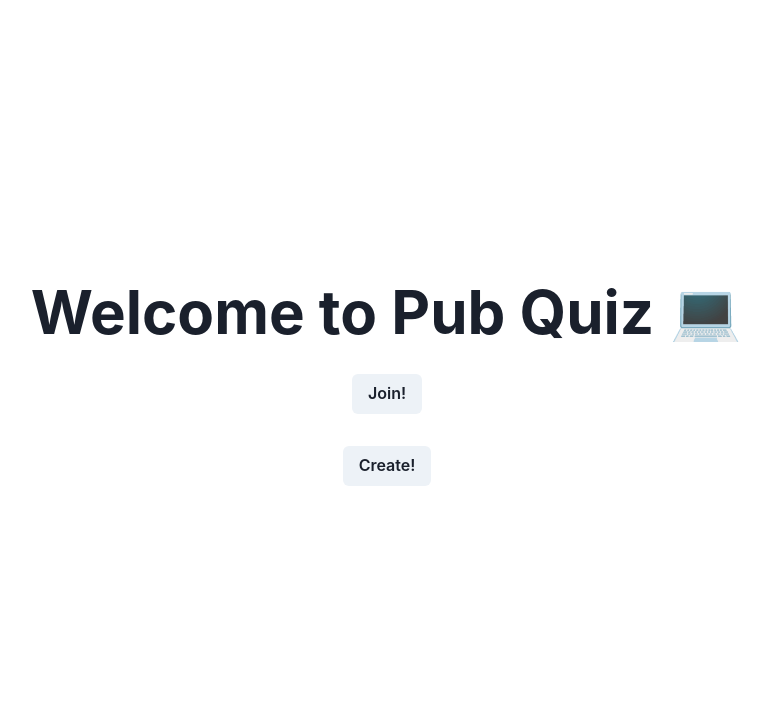
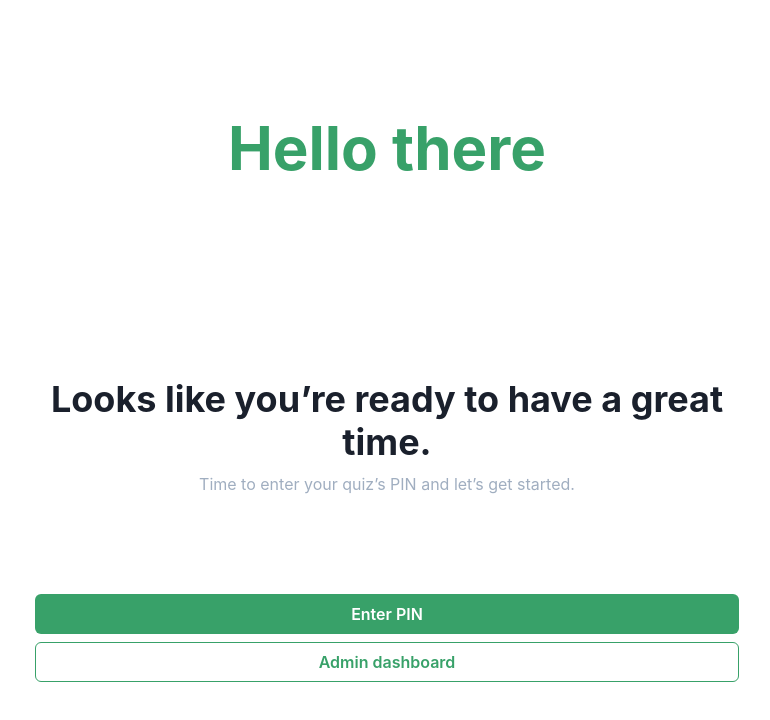
Before and after one commit to elijahmg/Pub-Quiz-App, a Next.js app: page / in a window 1280 px wide. Shown: the top 720 px of the page, without its empty margins (253-1023 px from the left). Built offline with nearby package versions, Linux system fonts and the light colour scheme.

Commit message:
feat: buttons

```diff
--- a/pages/_app.tsx
+++ b/pages/_app.tsx
@@ -1,10 +1,23 @@
 import '../styles/globals.css';
 import type { AppProps } from 'next/app';
-import { ChakraProvider } from '@chakra-ui/react';
+import { ChakraProvider, extendTheme } from '@chakra-ui/react';
 
 export default function App({ Component, pageProps }: AppProps) {
+  const theme = extendTheme({
+    colors: {
+      green: {
+        100: '#38A169',
+      },
+      brand: {
+        100: '#f7fafc',
+        // ...
+        900: '#1a202c',
+      },
+    },
+  });
+
   return (
-    <ChakraProvider>
+    <ChakraProvider theme={theme}>
       <Component {...pageProps} />
     </ChakraProvider>
   );
--- a/pages/index.tsx
+++ b/pages/index.tsx
@@ -15,6 +15,9 @@ import {
   HStack,
   PinInput,
   Center,
+  Text,
+  Box,
+  Flex,
 } from '@chakra-ui/react';
 import { useState } from 'react';
 export default function Home() {
@@ -27,11 +30,36 @@ export default function Home() {
         <meta name="viewport" content="width=device-width, initial-scale=1" />
       </Head>
       <main className={styles.main}>
-        <Heading as="h1" size="3xl" noOfLines={1}>
-          Welcome to Pub Quiz 💻
-        </Heading>
-        <Button onClick={() => changeModalStatus(true)}>Join!</Button>
-        <Button>Create!</Button>
+        <Box mb={98}>
+          <Flex alignItems="center" flexDirection="column">
+            <Heading as="h1" size="3xl" color="green.100" mb={200}>
+              Hello there
+            </Heading>
+            <Heading as="h2" textAlign="center" mb={2}>
+              Looks like you’re ready to have a great time.
+            </Heading>
+            <Text color="gray.400" align="center">
+              Time to enter your quiz’s PIN and let’s get started.
+            </Text>
+          </Flex>
+        </Box>
+        <Button
+          w="100%"
+          onClick={() => changeModalStatus(true)}
+          color="white"
+          bgColor="green.100"
+          mb={2}
+        >
+          Enter PIN
+        </Button>
+        <Button
+          variant="outline"
+          borderColor="green.100"
+          w="100%"
+          color="green.100"
+        >
+          Admin dashboard
+        </Button>
         <Modal isOpen={modalStatus} onClose={() => changeModalStatus(false)}>
           <ModalOverlay />
           <ModalContent>
--- a/styles/Home.module.css
+++ b/styles/Home.module.css
@@ -3,12 +3,10 @@
   flex-direction: column;
   justify-content: center;
   align-items: center;
-  padding: 6rem;
+  padding: 2rem;
   min-height: 100vh;
-}
-
-.main > * {
-  margin-bottom: 2rem;
+  max-width: 60%;
+  margin: 0 auto;
 }
 
 .description {
```
